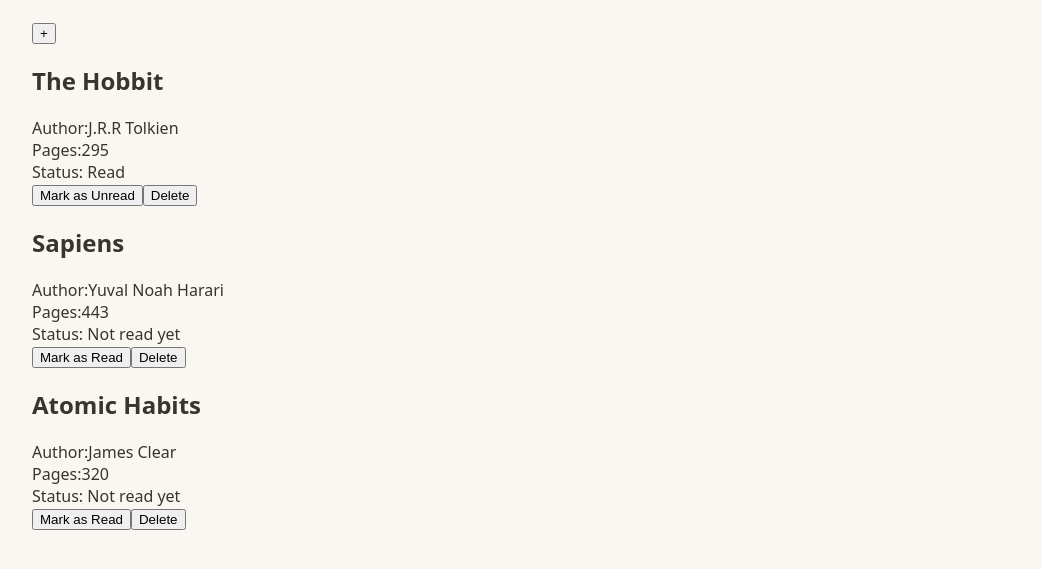
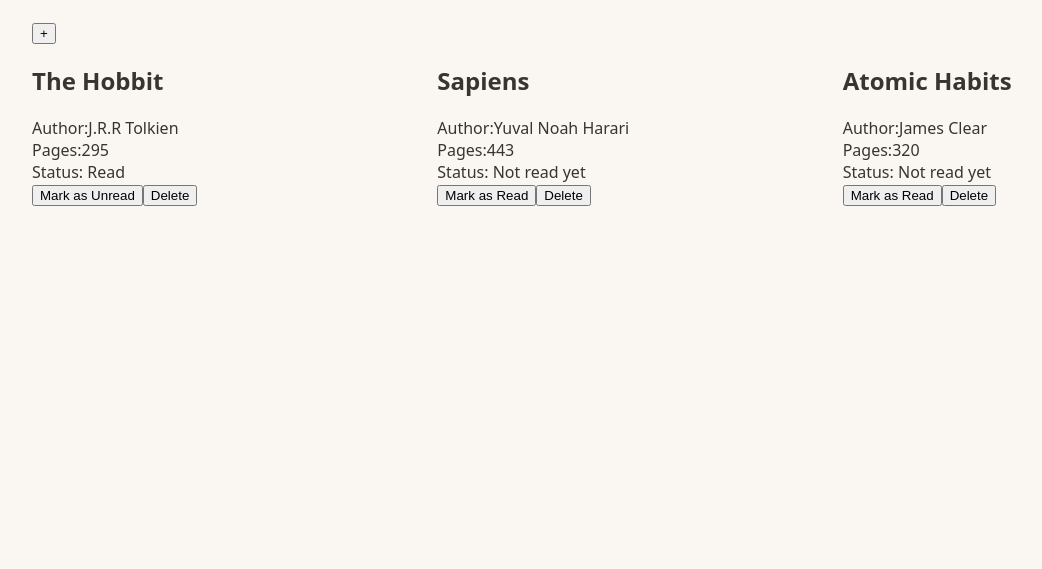
Before and after one commit to malvin149/library, a plain HTML site: page index.html in a window 1280 px wide. Shown: the part 107-676 px from the top of the page, without its empty margins (8-1050 px from the left). Drawn offline with Linux system fonts and the light colour scheme.

Commit message:
Add library grid layout with capped max-width

```diff
--- a/style.css
+++ b/style.css
@@ -19,3 +19,11 @@ h1 {
 	margin-bottom: 1.5rem;
 	color: #37352f;
 }
+
+.library {
+    display: grid;
+    grid-template-columns: repeat(auto-fit, minmax(280px, 1fr));
+    gap: 1rem;
+    max-width: 1200px;
+    margin: 0 auto;
+}
```
